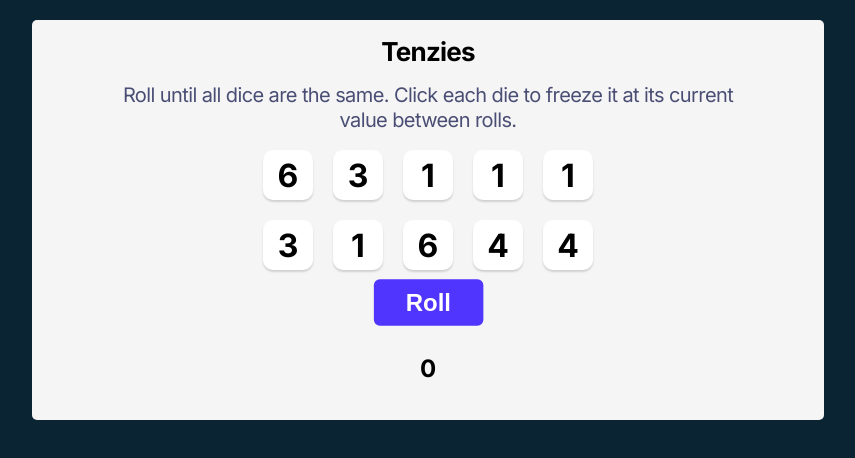
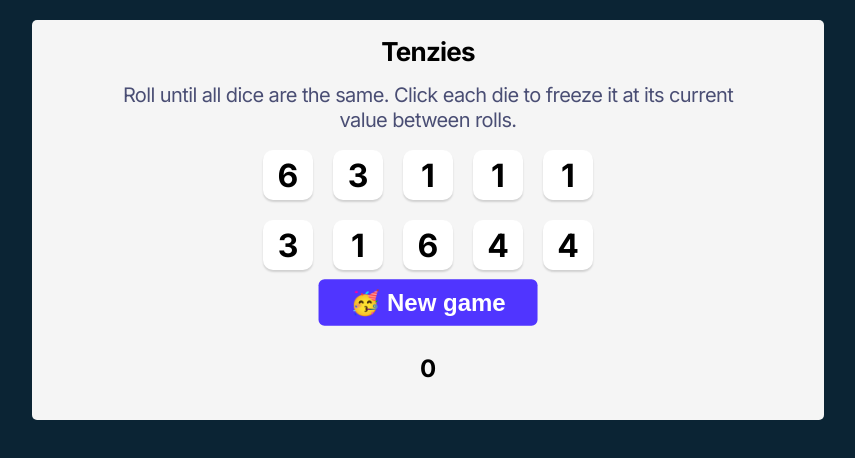
Before and after one commit to MatthewKokin/TenziesGame, a React (Vite) app: page / in a window 1280 px wide. Shown: the top 458 px of the page, without its empty margins (212-1067 px from the left). Built offline with nearby package versions, Linux system fonts and the light colour scheme.

Commit message:
New "Finish" game state added
When the game is played the button displays roll. When it is finished it says "finish". In ordrer to start a new game you need to press "New game"

This was done because otherwise when computer will be solving it it will do it in a loop

```diff
--- a/src/App.jsx
+++ b/src/App.jsx
@@ -10,7 +10,7 @@ function App() {
   // diceArray holds the state for all the dice
   const [diceArray, setDiceArray] = useState(generateTenDice())
   // gameWon state shows if the game has been won
-  const [gameWon, setGameWon] = useState(false)
+  const [gameWon, setGameWon] = useState(null)
   // audioRef is a reference to the win sound
   const [rollCount, setRollCount] = useState(0)
   const audioRef = useRef(null)
@@ -45,13 +45,16 @@ function App() {
 
   // Roll all dice that are not picked. If the game has been won, reset it.
   function rollDice() {
-    setRollCount(old => old+1)
-    if (!gameWon) {
-      setDiceArray(oldArr => oldArr.map(die => die.isPicked ? die : generateNewDie()))
-    } else {
-      setRollCount(0)
+    if(gameWon===null){
       setGameWon(false)
       setDiceArray(generateTenDice());
+    }
+    else if(!gameWon) {
+      setDiceArray(oldArr => oldArr.map(die => die.isPicked ? die : generateNewDie()))
+      setRollCount(old => old+1)
+    } else if(gameWon) {
+      setRollCount(0)
+      setGameWon(null)
     }
   }
 
@@ -103,7 +106,8 @@ function App() {
         <div className='dice-container'>
           {diceElements}
         </div>
-        <button onClick={rollDice}> {gameWon ? "New Game" : "Roll"}</button>
+        <button onClick={rollDice}> {
+        gameWon === null ? "🥳 New game" : (gameWon === false ? "🎲 Roll" : "🥲 Finish")}</button>
         <h2>{rollCount}</h2>
       </div>
     </>
```
